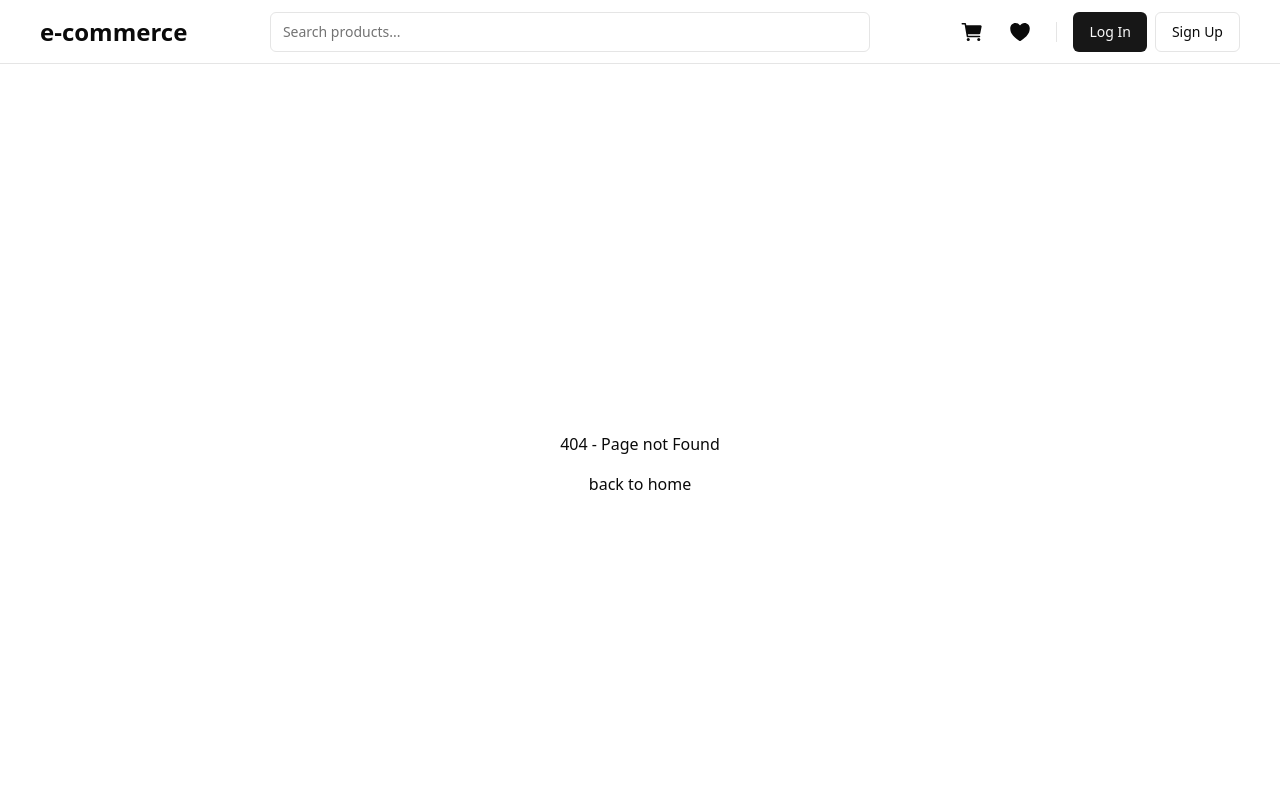
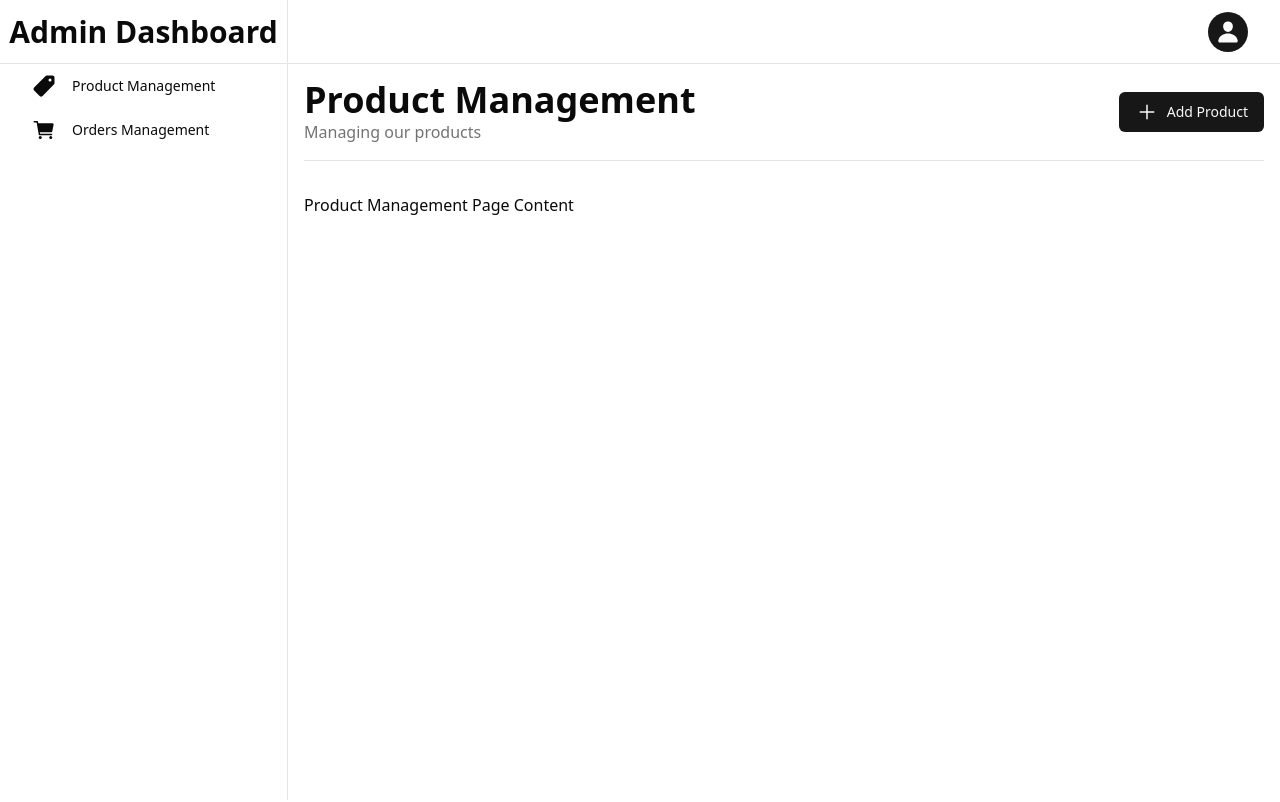
Before and after one commit to wildanfajriyan/shopping-app, a React (Vite) app: page /admin/product in a window 1280 px wide. Before the commit this address had no page. Shown: the top 802 px of the page. Built offline with nearby package versions, Linux system fonts and the light colour scheme; the HTML template or start-up script is replaced by a standard one.

Commit message:
creating admin dashboard page

```diff
--- a/src/App.jsx
+++ b/src/App.jsx
@@ -1,24 +1,30 @@
-import { Routes, Route } from 'react-router-dom';
+import { Routes, Route, useLocation } from 'react-router-dom';
 import HomePage from './pages/HomePage';
 import CartPage from './pages/CartPage';
 import NotFoundPage from './pages/NotFoundPage';
 import LoginPage from './pages/LoginPage';
 import ProductDetailPage from './pages/ProductDetailPage';
+import ProductManagementPage from './pages/admin/ProductManagementPage';
 import { Header } from './components/Header';
 import { Footer } from './components/Footer';
 
 function App() {
+  const location = useLocation();
+
   return (
     <>
-      <Header />
+      {!location.pathname.startsWith('/admin') && <Header />}
+
       <Routes>
         <Route path="/" Component={HomePage} />
         <Route path="/cart" Component={CartPage} />
         <Route path="/login" Component={LoginPage} />
         <Route path="/product/:id" Component={ProductDetailPage} />
+        <Route path="/admin/product" Component={ProductManagementPage} />
         <Route path="*" Component={NotFoundPage} />
       </Routes>
-      <Footer />
+
+      {!location.pathname.startsWith('/admin') && <Footer />}
     </>
   );
 }
--- /dev/null
+++ b/src/components/layout/AdminLayout.jsx
@@ -0,0 +1,59 @@
+import { IoAdd, IoCart, IoPerson, IoPricetag } from 'react-icons/io5';
+import { Button } from '../ui/button';
+
+const SidebarItem = ({ children }) => {
+  return (
+    <Button
+      variant="ghost"
+      size="lg"
+      className="w-full rounded-none justify-start"
+    >
+      {children}
+    </Button>
+  );
+};
+
+export const AdminLayout = ({ title, description, rightSection, children }) => {
+  return (
+    <div className="flex">
+      <aside className="w-72 border-r h-screen">
+        <div className="h-16 flex-col flex items-center justify-center border-b">
+          <h1 className="font-semibold text-3xl">Admin Dashboard</h1>
+        </div>
+
+        <div className="flex flex-col space-y-0">
+          <SidebarItem>
+            <IoPricetag className="h-6 w-6 mr-4" />
+            Product Management
+          </SidebarItem>
+
+          <SidebarItem>
+            <IoCart className="h-6 w-6 mr-4" />
+            Orders Management
+          </SidebarItem>
+        </div>
+      </aside>
+
+      <div className="flex-1">
+        <header className="h-16 border-b w-full flex justify-end items-center px-8">
+          <Button className="rounded-full" size="icon">
+            <IoPerson className="h-6 w-6" />
+          </Button>
+        </header>
+
+        <main className="flex flex-col p-4">
+          <div className="flex justify-between items-center pb-4 border-b mb-8">
+            <div>
+              <h1 className="font-bold text-4xl">{title}</h1>
+              <p className="text-muted-foreground">{description}</p>
+            </div>
+
+            {rightSection}
+          </div>
+
+          {children}
+        </main>
+      </div>
+    </div>
+  );
+};
--- /dev/null
+++ b/src/pages/admin/ProductManagementPage.jsx
@@ -0,0 +1,24 @@
+import { AdminLayout } from '@/components/layout/AdminLayout';
+import { Button } from '@/components/ui/button';
+import { IoAdd } from 'react-icons/io5';
+
+const ProductManagementPage = () => {
+  return (
+    <div>
+      <AdminLayout
+        title="Product Management"
+        description="Managing our products"
+        rightSection={
+          <Button>
+            <IoAdd className="h-6 w-6 mr-2" />
+            Add Product
+          </Button>
+        }
+      >
+        <h1>Product Management Page Content</h1>
+      </AdminLayout>
+    </div>
+  );
+};
+
+export default ProductManagementPage;
```
